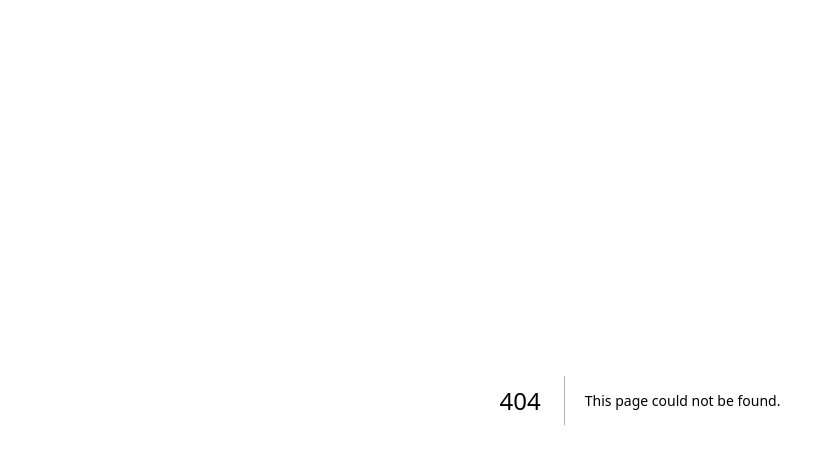
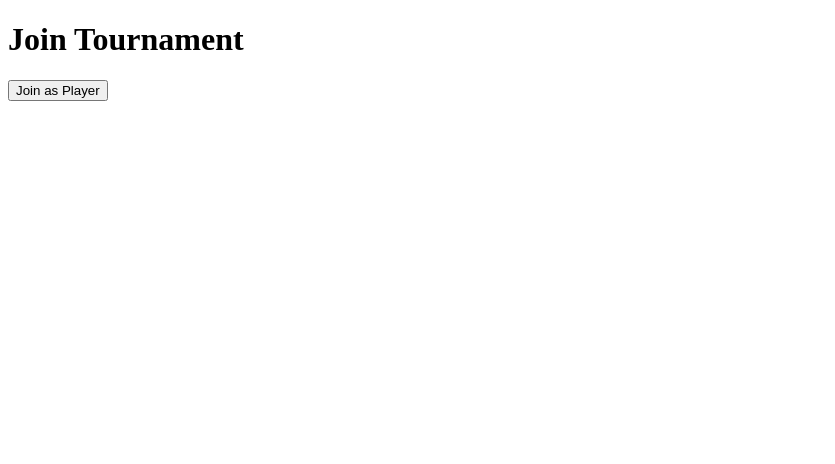
Before and after one commit to jonaboy19/NECSITE, a Next.js app: page /tournaments/1/join in a window 1280 px wide. Before the commit this address had no page. Shown: the top 464 px of the page, without its empty margins (0-835 px from the left). Built offline with nearby package versions, Linux system fonts and the light colour scheme; no server answers.

Commit message:
Add tournament join page

```diff
--- /dev/null
+++ b/app/tournaments/[id]/join/page.tsx
@@ -0,0 +1,14 @@
+'use client'
+import { createClient } from '@/lib/supabase/client'
+
+export default function JoinTournament({params}:{params:{id:string}}){
+ const supabase=createClient()
+ const join=async()=>{
+  const {data}=await supabase.auth.getUser()
+  if(!data.user)return alert('login first')
+  const {error}=await supabase.from('tournament_registrations').insert({tournament_id:params.id,profile_id:data.user.id,status:'pending'})
+  if(error)return alert(error.message)
+  alert('registration sent')
+ }
+ return <main className='p-6'><h1>Join Tournament</h1><button onClick={join}>Join as Player</button></main>
+}
```
